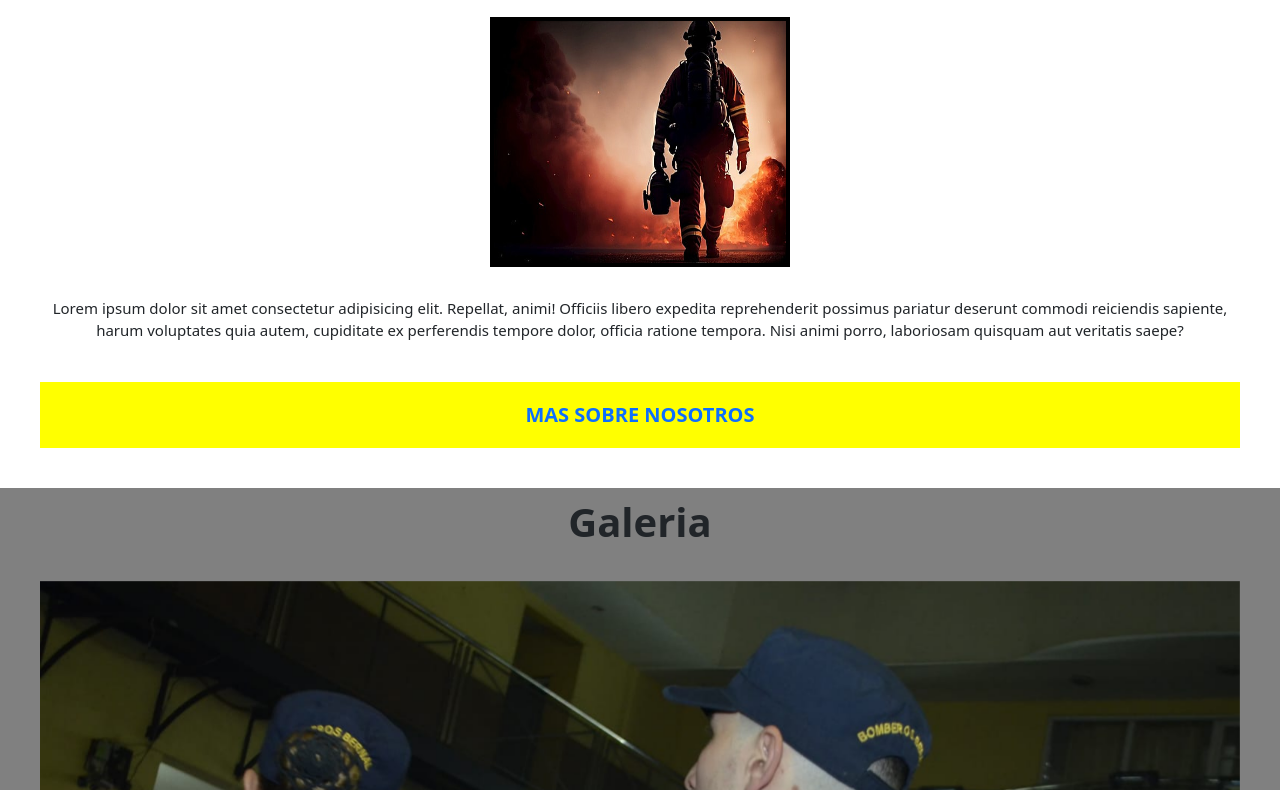
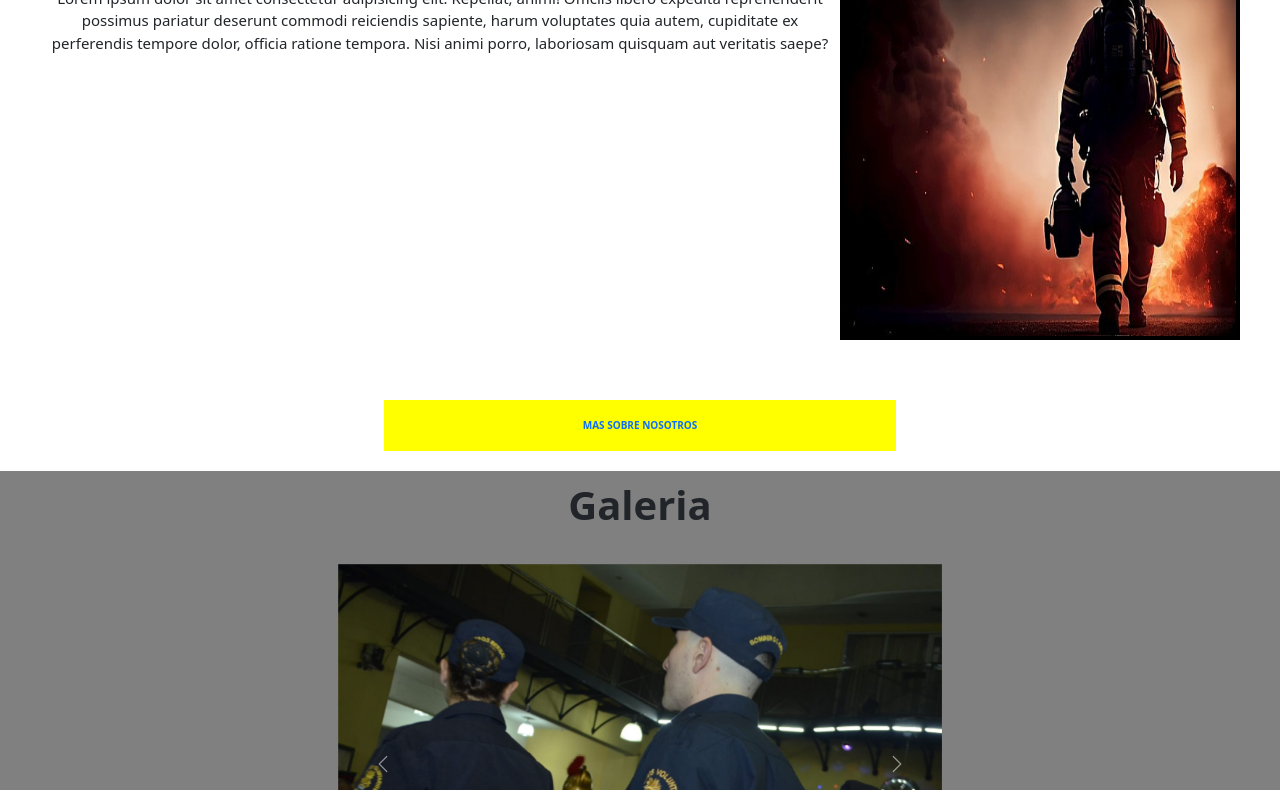
Before and after one commit to Lucianosc9927/firefighter-web, a plain HTML site: page index.html in a window 1280 px wide. Shown: the part 238-1028 px from the top of the page. Drawn offline with nearby package versions, Linux system fonts and the light colour scheme.

Commit message:
Ajustando el tamaño responsive de la galeria y el hero

```diff
--- a/css/estilos.css
+++ b/css/estilos.css
@@ -84,10 +84,6 @@ ul  {
 }
 /*Hero*/
 .hero {
-    display: flex;
-    flex-direction: column;
-    row-gap: 3rem;
-    align-items: center;
     text-align: center;
     padding: 4rem;
 }
@@ -166,6 +162,31 @@ ul  {
         width: 40px;
         height: 40px;
     }
+    .hero {
+        display: flex;
+
+    }
+    .hero__boton {
+        font-size: 1rem;
+        width: 40%;
+        display: block;
+        margin: 2rem auto;
+    }
+    .hero__img {
+        width: 40rem;
+        height: 200px;
+    }
+    .galeria {
+        background-color: grey;
+        height: 50rem;
+        padding: 1rem;
+        display: flex;
+        flex-direction: column;
+        align-items: center;
+    }
+    .carousel-item img {
+        height: 40rem;
+    }
 }
 @media (min-width: 1200px) {
     /*Header*/
@@ -177,4 +198,8 @@ ul  {
         background-color: #212529;
         padding: 0 5rem;
     }
+    .hero__img {
+        width: 40rem;
+        height: 40rem;
+    }
 }
--- a/index.html
+++ b/index.html
@@ -45,11 +45,13 @@
     </header>
     <main class="main">
         <section class="hero">
-            <h1 class="hero__titulo">Tu siguiente paso</h1>
+            <div class="hero__contenedor">
+              <h1 class="hero__titulo">Tu siguiente paso</h1>
+              <p class="hero__texto">Lorem ipsum dolor sit amet consectetur adipisicing elit. Repellat, animi! Officiis libero expedita reprehenderit possimus pariatur deserunt commodi reiciendis sapiente, harum voluptates quia autem, cupiditate ex perferendis tempore dolor, officia ratione tempora. Nisi animi porro, laboriosam quisquam aut veritatis saepe?</p>
+            </div>
             <img class="hero__img" src="./img/firefighter-hero.jpg" alt="Bombero">
-            <p class="hero__texto">Lorem ipsum dolor sit amet consectetur adipisicing elit. Repellat, animi! Officiis libero expedita reprehenderit possimus pariatur deserunt commodi reiciendis sapiente, harum voluptates quia autem, cupiditate ex perferendis tempore dolor, officia ratione tempora. Nisi animi porro, laboriosam quisquam aut veritatis saepe?</p>
-            <button class="hero__boton"><a href="#">Mas sobre nosotros</a></button>
-        </section>
+          </section>
+          <button class="hero__boton"><a href="#">Mas sobre nosotros</a></button>
         <section class="galeria">
           <h2>Galeria</h2>
           <div id="carouselExample" class="carousel slide m-5">
```
